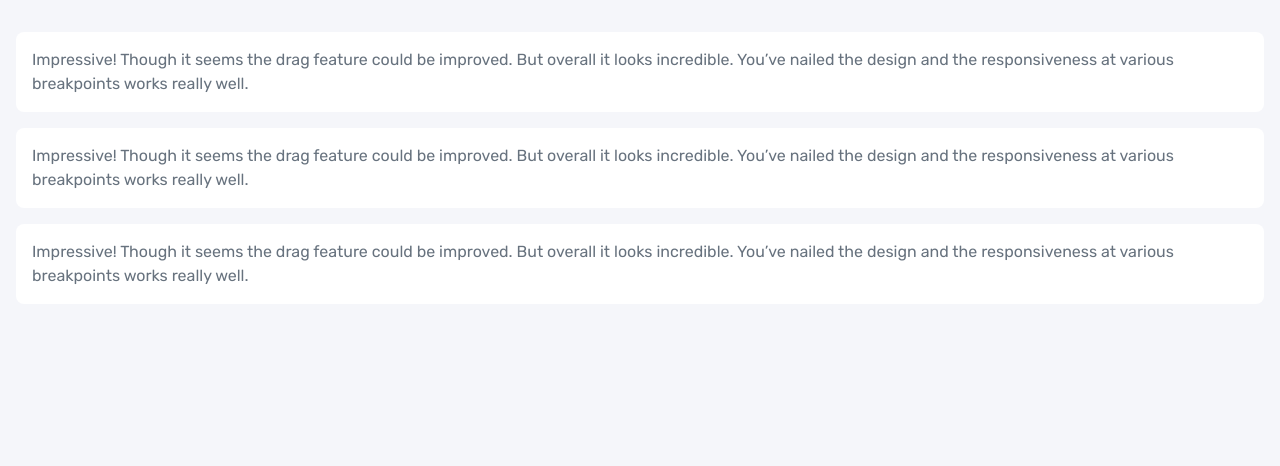
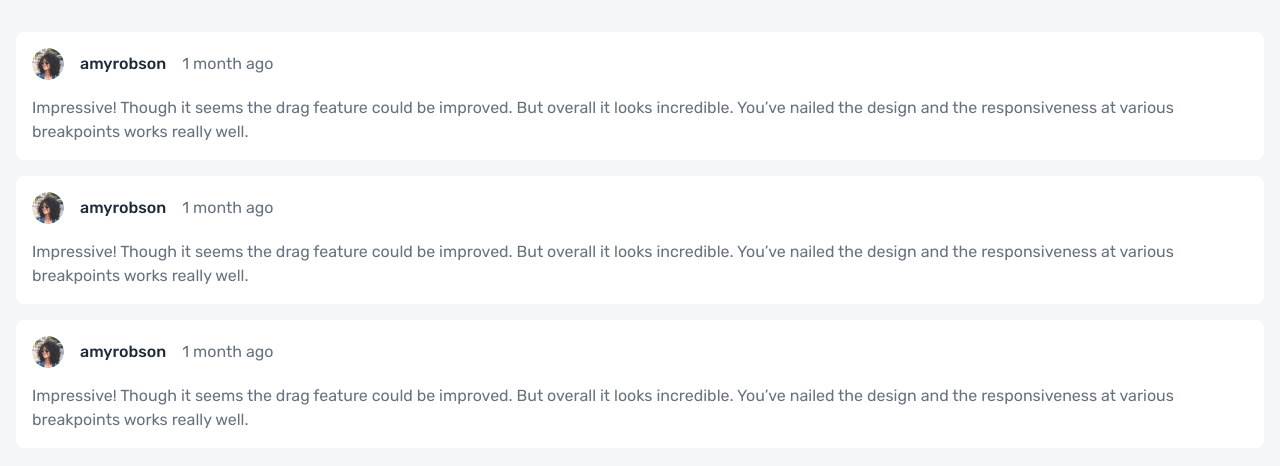
Before and after one commit to g-akca/interactive-comments-section, a React (Vite) app: page / in a window 1280 px wide. Shown: the top 466 px of the page. Built offline with nearby package versions, Linux system fonts and the light colour scheme.

Commit message:
Add CommentHeader structure and styles

```diff
--- a/src/components/CommentHeader.jsx
+++ b/src/components/CommentHeader.jsx
@@ -1,7 +1,12 @@
+import avatar from "/images/avatars/image-amyrobson.png";
+
 function CommentHeader() {
   return (
-    <>
-    </>
+    <div className="flex gap-4 items-center text-[16px] leading-base">
+      <img src={avatar} alt="Avatar image" className="w-8 aspect-square rounded-full" />
+      <span className="text-gray-800 font-medium">amyrobson</span>
+      <span>1 month ago</span>
+    </div>
   )
 }
 
```
